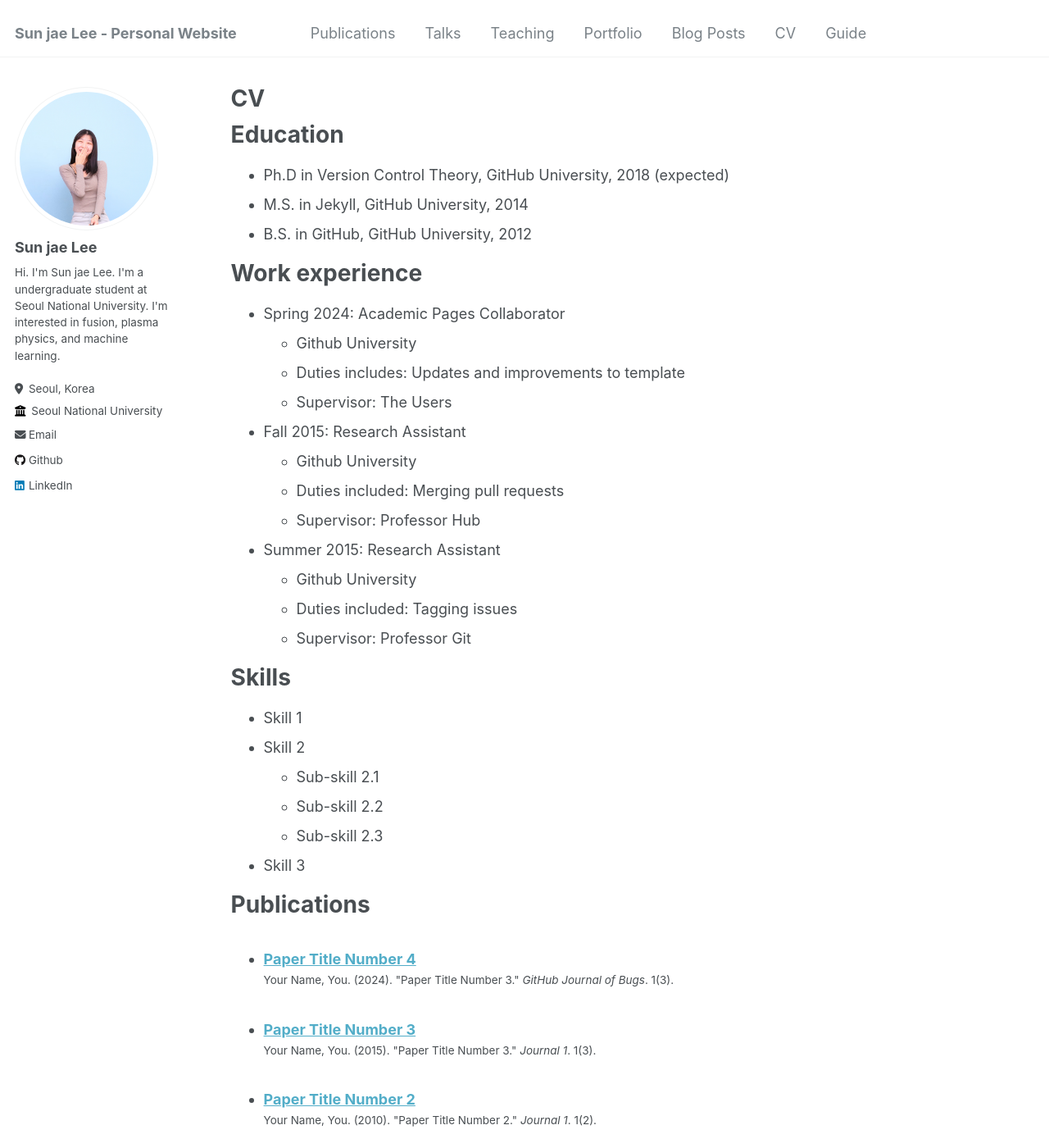
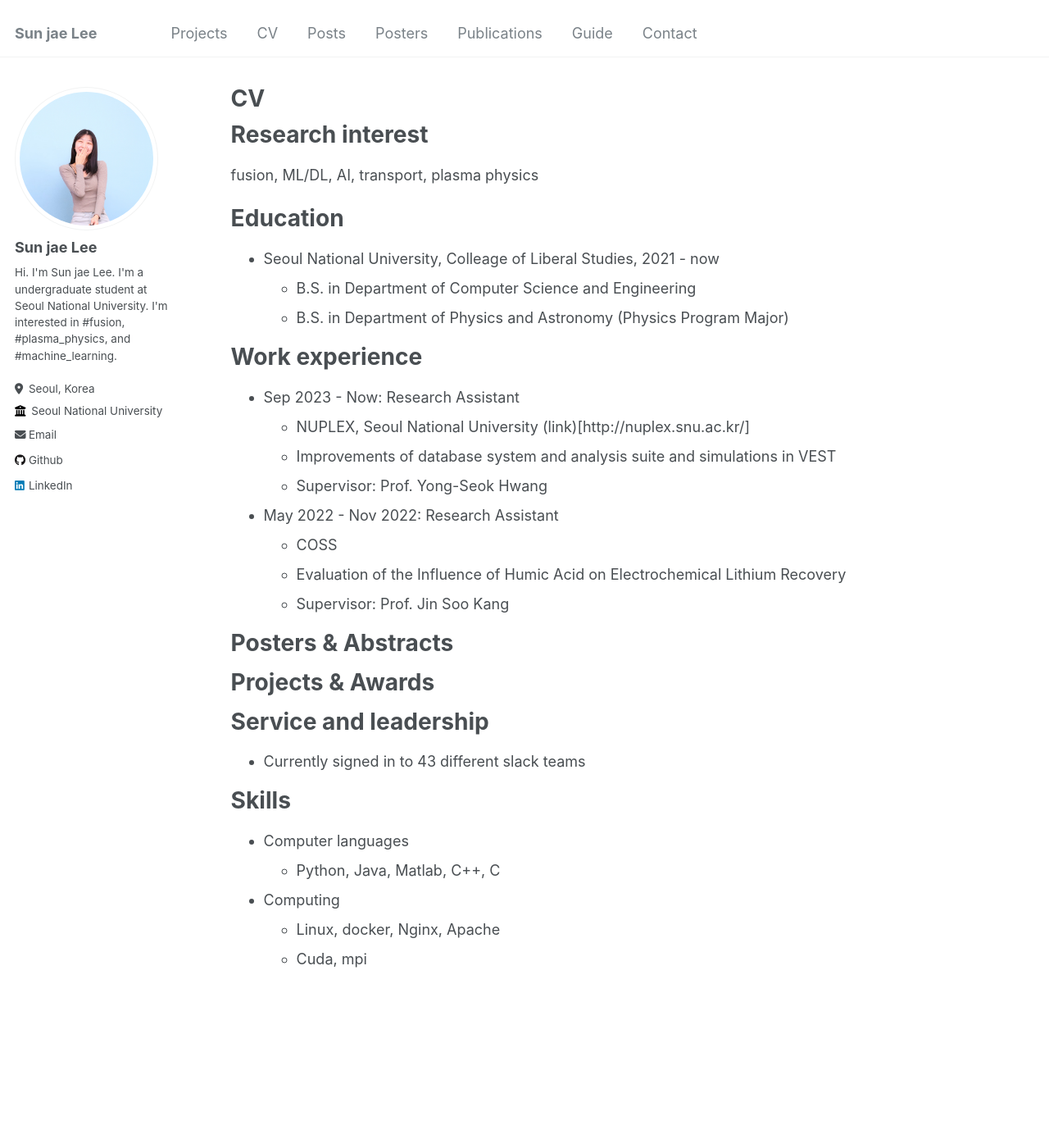
Before and after one commit to satelite2517/satelite2517.github.io-, a Jekyll site: the page built from _pages/cv.md, in a window 1280 px wide and 1400 px high. Shown: the whole window at 82% size. Built offline with Jekyll 4.4.1, drawn with Linux system fonts in a browser that asks for light colours; some of the changed text lies outside the part shown.

Commit message:
Update personal information in _config.yml

```diff
--- a/_config.yml
+++ b/_config.yml
@@ -8,7 +8,7 @@
 
 # Basic Site Settings
 locale                   : "en-US"
-title                    : "Sun jae Lee - Personal Website"
+title                    : "Sun jae Lee"
 title_separator          : "-"
 name                     : &name "Sun jae Lee"
 description              : &description "personal description"
@@ -24,7 +24,7 @@ author:
   avatar           : "profile_2.jpeg"
   name             : "Sun jae Lee"
   pronouns         : #"she/her"
-  bio              : "Hi. I'm Sun jae Lee. I'm a undergraduate student at Seoul National University. I'm interested in fusion, plasma physics, and machine learning."
+  bio              : "Hi. I'm Sun jae Lee. I'm a undergraduate student at Seoul National University. I'm interested in #fusion, #plasma_physics, and #machine_learning."
   location         : "Seoul, Korea"
   employer         : "Seoul National University"
   uri              : # URL
@@ -57,7 +57,7 @@ author:
   keybase          : # Username
   instagram        : # Username
   lastfm           : # Username
-  linkedin         : Sun jae Lee
+  linkedin         : 이선재-학생-자유전공학부-81002727a
   mastodon         : # URL
   medium           : # URL
   pinterest        : # Username
--- a/_data/navigation.yml
+++ b/_data/navigation.yml
@@ -1,22 +1,26 @@
 # main links links
 main:
-  - title: "Publications"
-    url: /publications/
 
-  - title: "Talks"
-    url: /talks/
-
-  - title: "Teaching"
-    url: /teaching/
-
-  - title: "Portfolio"
+  - title: "Projects"
     url: /portfolio/
-
-  - title: "Blog Posts"
-    url: /year-archive/
 
   - title: "CV"
     url: /cv/
 
+  - title: "Posts"
+    url: /year-archive/
+
+  - title: "Posters"
+    url: /poster/
+
+  - title: "Publications"
+    url: /publications/
+
   - title: "Guide"
     url: /markdown/
+
+  - title: "Contact"
+    url: /contact/
+
+  # - title: "Talks"
+  #   url: /talks/
--- a/_pages/cv.md
+++ b/_pages/cv.md
@@ -9,56 +9,51 @@ redirect_from:
 
 {% include base_path %}
 
+Research interest
+======
+fusion, ML/DL, AI, transport, plasma physics
+
 Education
 ======
-* Ph.D in Version Control Theory, GitHub University, 2018 (expected)
-* M.S. in Jekyll, GitHub University, 2014
-* B.S. in GitHub, GitHub University, 2012
+* Seoul National University, Colleage of Liberal Studies, 2021 - now
+  * B.S. in Department of Computer Science and Engineering
+  * B.S. in Department of Physics and Astronomy (Physics Program Major)
+
 
 Work experience
 ======
-* Spring 2024: Academic Pages Collaborator
-  * Github University
-  * Duties includes: Updates and improvements to template
-  * Supervisor: The Users
+* Sep 2023 - Now: Research Assistant
+  * NUPLEX, Seoul National University (link)[http://nuplex.snu.ac.kr/]
+  * Improvements of database system and analysis suite and simulations in VEST
+  * Supervisor: Prof. Yong-Seok Hwang
 
-* Fall 2015: Research Assistant
-  * Github University
-  * Duties included: Merging pull requests
-  * Supervisor: Professor Hub
+* May 2022 - Nov 2022: Research Assistant
+  * COSS
+  * Evaluation of the Influence of Humic Acid on Electrochemical Lithium Recovery
+  * Supervisor: Prof. Jin Soo Kang
 
-* Summer 2015: Research Assistant
-  * Github University
-  * Duties included: Tagging issues
-  * Supervisor: Professor Git
-
-Skills
-======
-* Skill 1
-* Skill 2
-  * Sub-skill 2.1
-  * Sub-skill 2.2
-  * Sub-skill 2.3
-* Skill 3
-
-Publications
+<!-- Publications
 ======
   <ul>{% for post in site.publications reversed %}
     {% include archive-single-cv.html %}
-  {% endfor %}</ul>
+  {% endfor %}</ul> -->
 
-Talks
+Posters & Abstracts
 ======
-  <ul>{% for post in site.talks reversed %}
-    {% include archive-single-talk-cv.html  %}
-  {% endfor %}</ul>
 
-Teaching
+Projects & Awards
 ======
-  <ul>{% for post in site.teaching reversed %}
-    {% include archive-single-cv.html %}
-  {% endfor %}</ul>
+
+
 
 Service and leadership
 ======
 * Currently signed in to 43 different slack teams
+
+Skills
+======
+* Computer languages
+  * Python, Java, Matlab, C++, C
+* Computing
+  * Linux, docker, Nginx, Apache
+  * Cuda, mpi
```
Also changed, not shown: _pages/about.md (+2 -2 lines), 1 other file.
